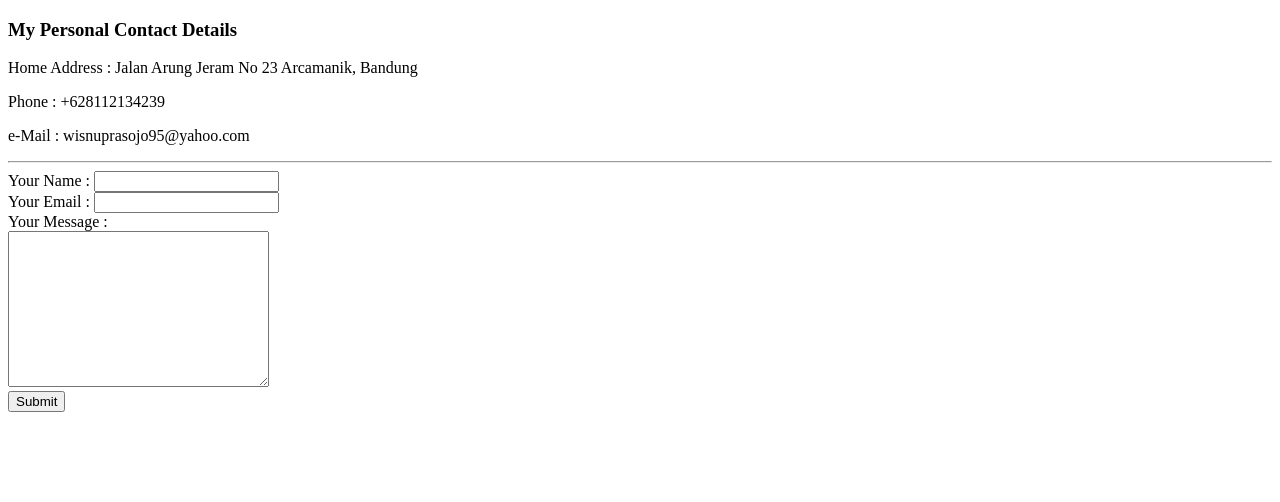
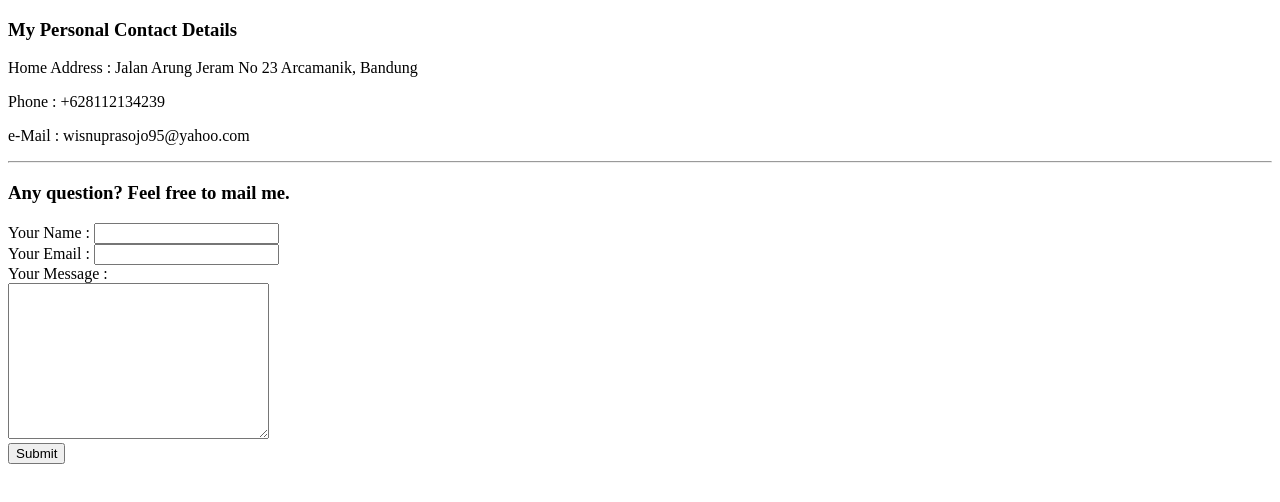
Before and after one commit to prasojoey/CV, a plain HTML site: page contact.html in a window 1280 px wide. Drawn offline with Linux system fonts and the light colour scheme.

Commit message:
Update contact.html

```diff
--- a/contact.html
+++ b/contact.html
@@ -19,6 +19,7 @@
   </p>
 
 <hr />
+<h3>Any question? Feel free to mail me.</h3>
   <form enctype="text/plain" action="mailto:wisnuprasojo95@yahoo.com" method="post">
     <label>Your Name : </label>
     <input type="text" name="Name" value=""><br>
```
